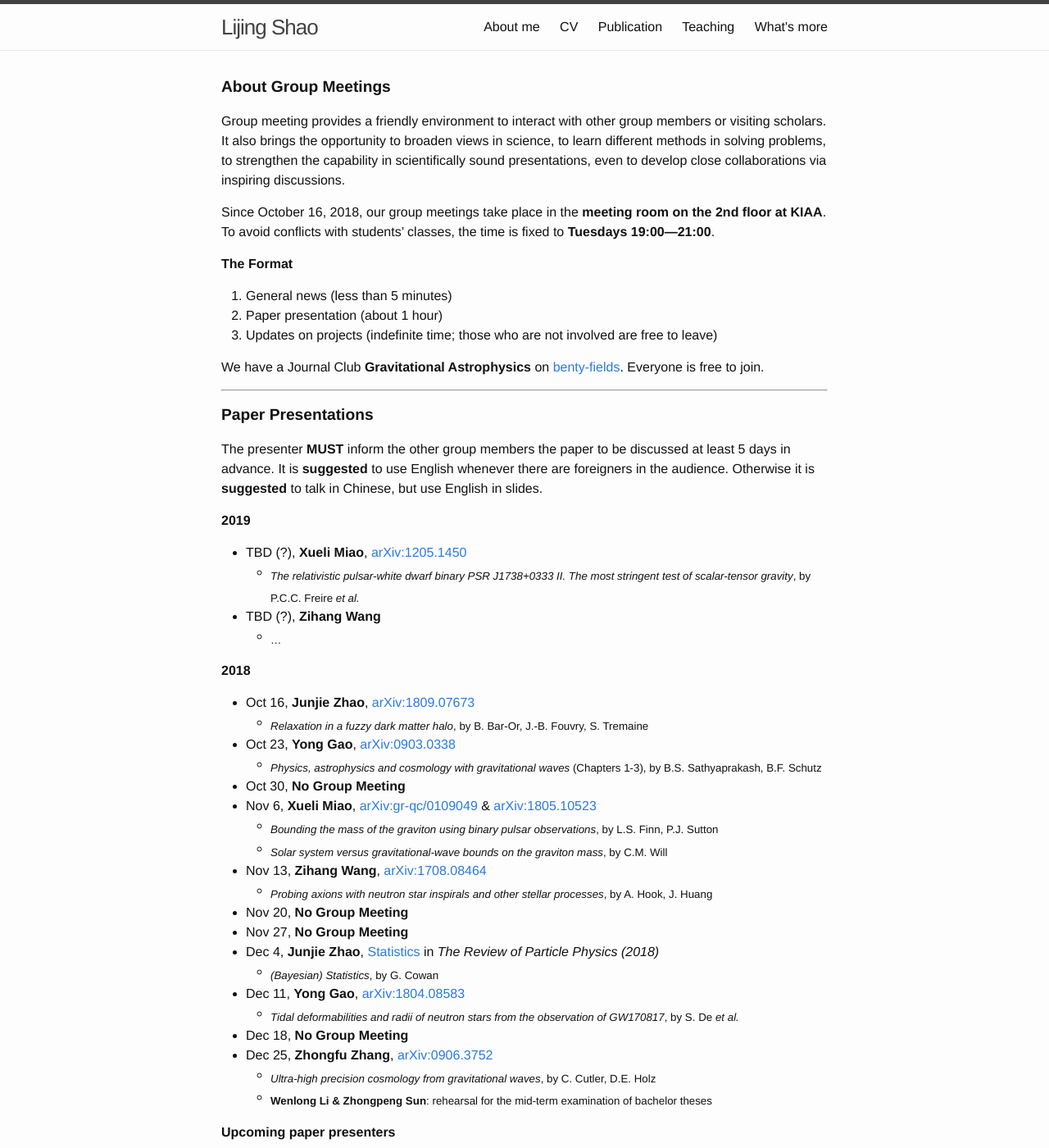
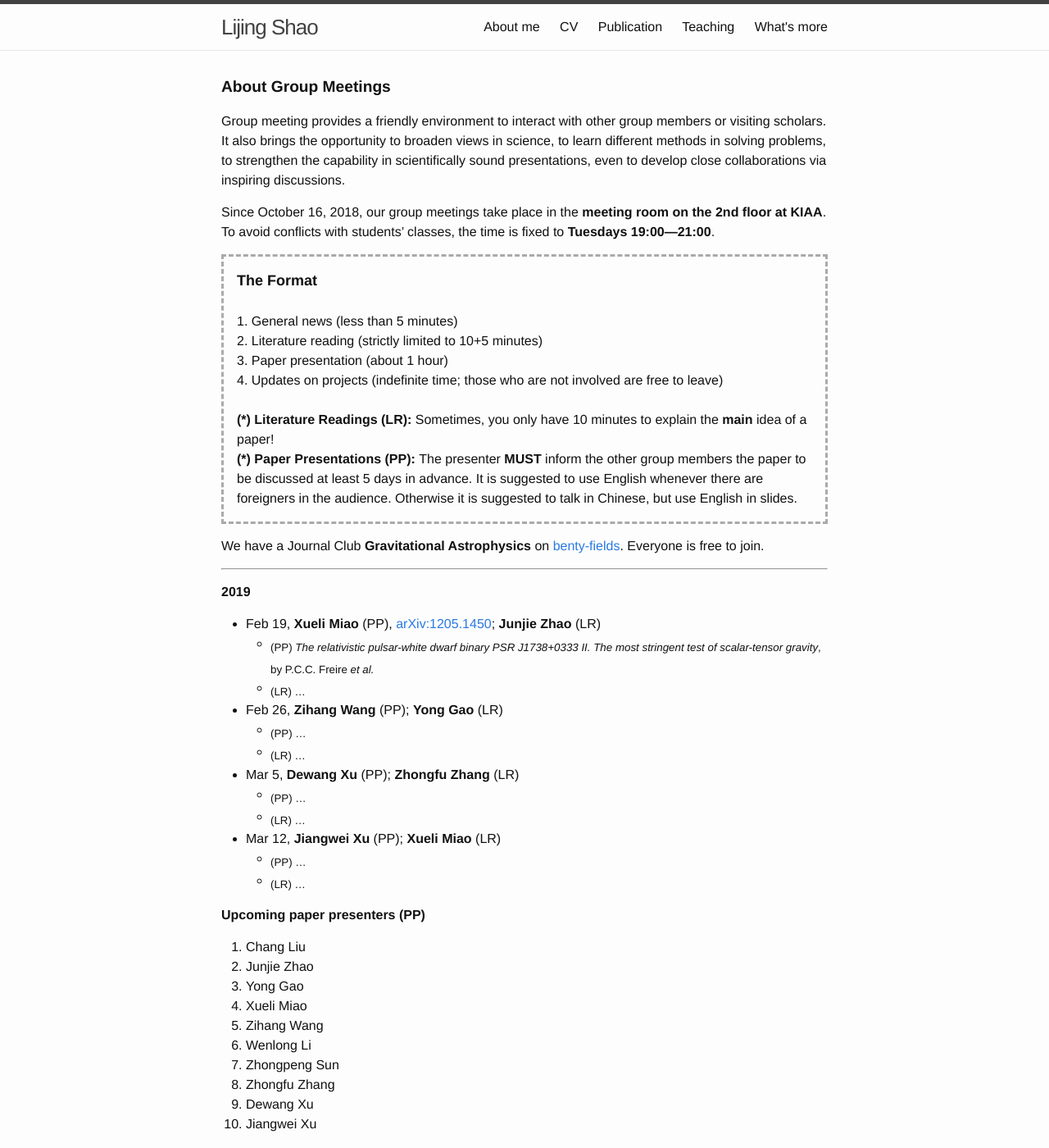
Before and after one commit to Friendshao/Friendshao.github.io, a Jekyll site: the page built from docs/meetings.md, in a window 1280 px wide and 1400 px high. Shown: the whole window at 82% size. Built offline with Jekyll 4.4.1, drawn with Linux system fonts in a browser that asks for light colours; some of the changed text lies outside the part shown.

Commit message:
add LR in meetings

```diff
--- a/docs/meetings.md
+++ b/docs/meetings.md
@@ -15,12 +15,34 @@ Since October 16, 2018, our group meetings take place in the **meeting room on
 the 2nd floor at KIAA**. To avoid conflicts with students' classes, the time is
 fixed to **Tuesdays 19:00—21:00**.
 
-**The Format**
+<p style="border:3px; border-style:dashed; border-color:#AAAAAB; padding: 1em;">
+<font size="+1"><b>The Format</b></font>
 
-0. General news (less than 5 minutes)
-0. Paper presentation (about 1 hour)
-0. Updates on projects (indefinite time; those who are not involved are free to
-  leave)
+<br><br>
+
+1. General news (less than 5 minutes) <br>
+2. Literature reading (strictly limited to 10+5 minutes) <br>
+3. Paper presentation (about 1 hour) <br>
+4. Updates on projects (indefinite time; those who are not involved are free to
+  leave) <br>
+
+<br>
+
+<b>(*) Literature Readings (LR): </b>
+
+Sometimes, you only have 10 minutes to explain the <b>main</b> idea of a paper!
+
+<br>
+
+<b>(*) Paper Presentations (PP): </b>
+
+
+The presenter <b>MUST</b> inform the other group members the paper to be discussed
+at least 5 days in advance. It is suggested to use English whenever
+there are foreigners in the audience. Otherwise it is suggested to talk in
+Chinese, but use English in slides.
+
+</p>
 
 We have a Journal Club **Gravitational Astrophysics** on
 [benty-fields](https://benty-fields.com/). Everyone is free to join.
@@ -31,25 +53,63 @@ We have a Journal Club **Gravitational Astrophysics** on
 
 <p></p>
 
-<big>**Paper Presentations**</big>
+**2019**
 
+- Feb 19, **Xueli Miao** (PP), [arXiv:1205.1450](https://arxiv.org/abs/1205.1450); **Junjie Zhao** (LR)
+  + <sub>(PP) *The relativistic pulsar-white dwarf binary PSR J1738+0333 II. The
+    most stringent test of scalar-tensor gravity*, by P.C.C. Freire *et al.*
+  + <sub>(LR) ...
+- Feb 26, **Zihang Wang** (PP); **Yong Gao** (LR)
+  + <sub>(PP) ...
+  + <sub>(LR) ...
+- Mar 5, **Dewang Xu** (PP); **Zhongfu Zhang** (LR)
+  + <sub>(PP) ...
+  + <sub>(LR) ...
+- Mar 12, **Jiangwei Xu** (PP); **Xueli Miao** (LR)
+  + <sub>(PP) ...
+  + <sub>(LR) ...
 
-The presenter **MUST** inform the other group members the paper to be discussed
-at least 5 days in advance. It is **suggested** to use English whenever
-there are foreigners in the audience. Otherwise it is **suggested** to talk in
-Chinese, but use English in slides.
 
 <p></p>
 
-**2019**
+**Upcoming paper presenters (PP)**
 
-- TBD (?), **Xueli Miao**, [arXiv:1205.1450](https://arxiv.org/abs/1205.1450)
-  + <sub>*The relativistic pulsar-white dwarf binary PSR J1738+0333 II. The
-    most stringent test of scalar-tensor gravity*, by P.C.C. Freire *et al.*
-- TBD (?), **Zihang Wang**
-  + <sub>...
+0. Chang Liu
+0. Junjie Zhao
+0. Yong Gao
+0. Xueli Miao
+0. Zihang Wang
+0. Wenlong Li
+0. Zhongpeng Sun
+0. Zhongfu Zhang
+0. Dewang Xu
+0. Jiangwei Xu
 
 <p></p>
+
+**Upcoming literature readers (LR)**
+
+0. Zihang Wang
+0. Dewang Xu
+0. Jiangwei Xu
+0. Chang Liu
+0. Junjie Zhao
+0. Yong Gao
+0. Xueli Miao
+0. Zihang Wang
+0. Wenlong Li
+0. Zhongpeng Sun
+0. Zhongfu Zhang
+0. Dewang Xu
+0. Jiangwei Xu
+
+<p></p>
+
+---
+
+<p></p>
+
+<big>**Archived**</big>
 
 **2018**
 
@@ -88,19 +148,3 @@ Chinese, but use English in slides.
     of bachelor theses
 
 <p></p>
-
-**Upcoming paper presenters**
-
-0. Dewang Xu
-0. Jiangwei Xu
-0. Junjie Zhao
-0. Yong Gao
-0. Xueli Miao
-0. Zihang Wang
-0. Wenlong Li
-0. Zhongpeng Sun
-0. Zhongfu Zhang
-0. Dewang Xu
-0. Jiangwei Xu
-
-<p></p>
```
